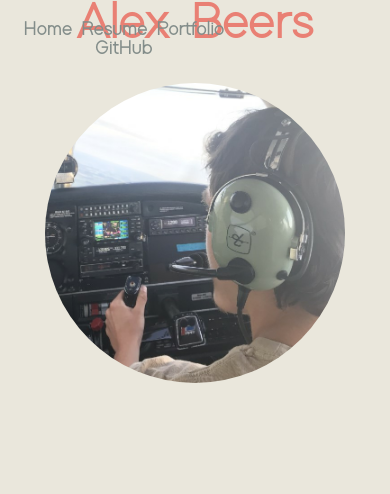
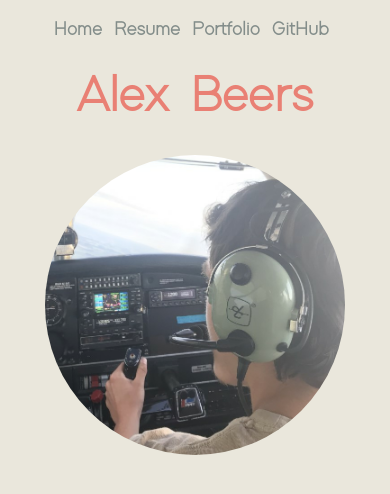
Before and after one commit to arbeers1/dev-site, a plain HTML site: page index.html in a window 390 px wide. Drawn offline with Linux system fonts and the light colour scheme.

Commit message:
Testing mobile display

```diff
--- a/css/style.css
+++ b/css/style.css
@@ -13,8 +13,8 @@ body {
 
 .header {
     text-align: center;
-    margin-top: 20px;
-    position: fixed;
+    width: 100%;
+    margin: 20px auto auto auto;
 }
 
 a {
```
